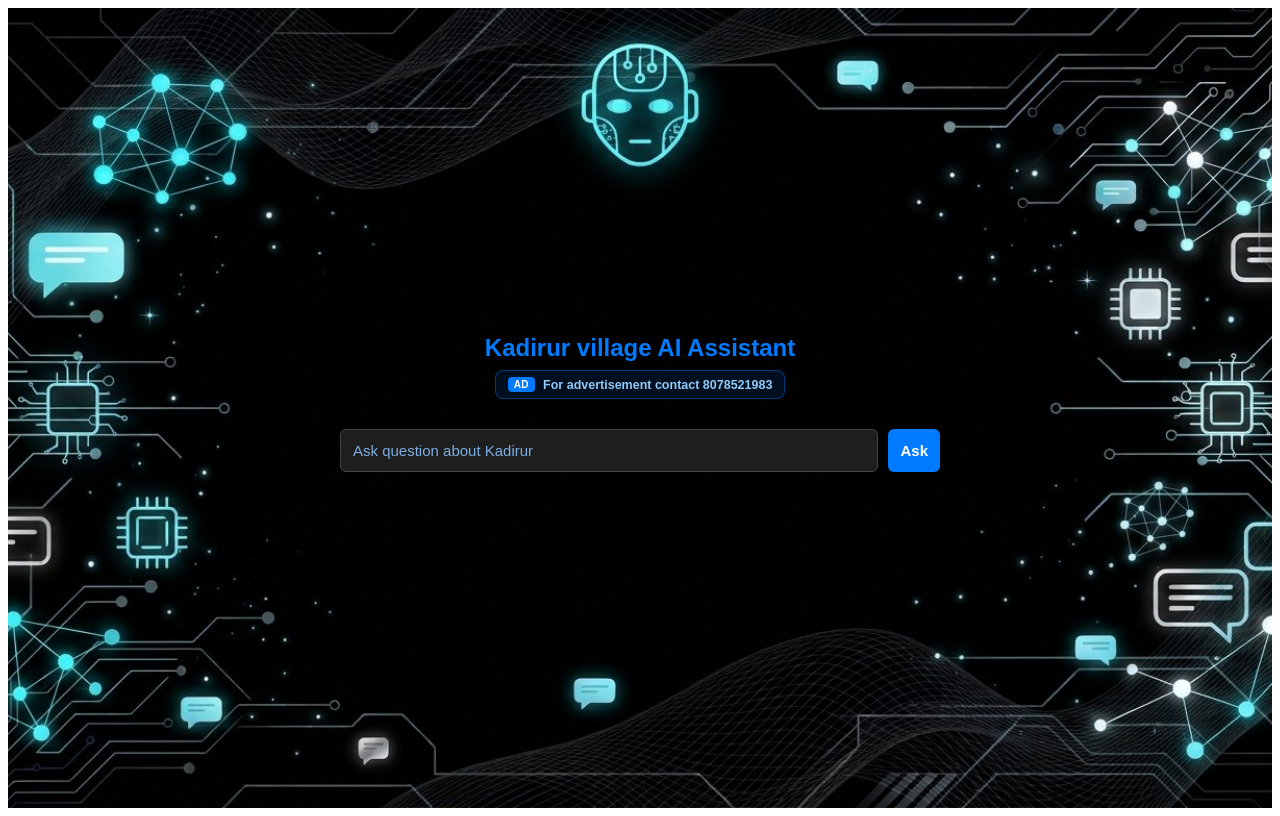
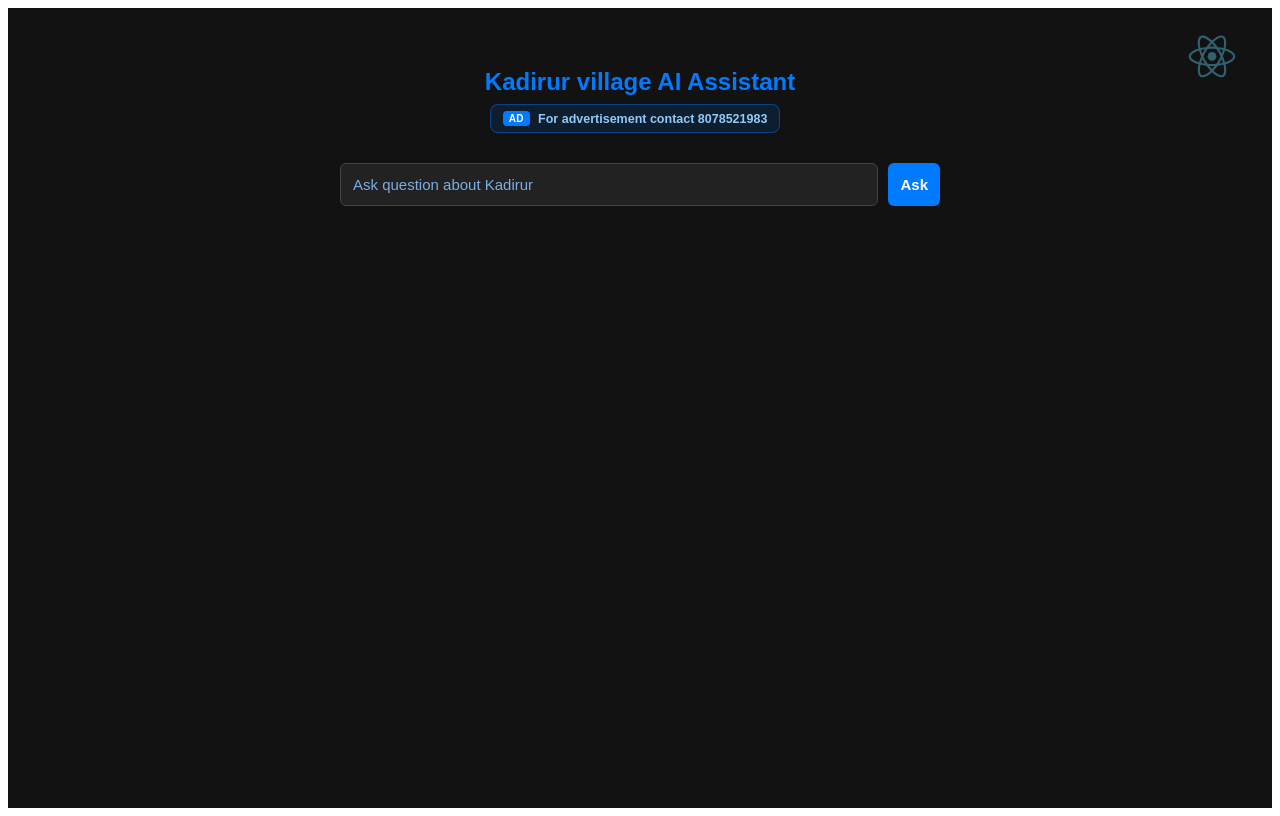
Before and after one commit to shyju2020-1983/testaigoogleapi, a React (Vite) app in the folder frontend/: page / in a window 1280 px wide. Built offline with nearby package versions, Linux system fonts and the light colour scheme.

Commit message:
jsx file updated with background

```diff
--- a/frontend/src/app.jsx
+++ b/frontend/src/app.jsx
@@ -1,7 +1,8 @@
 import React, { useState, useEffect, useRef } from 'react';
-import bgImage from './AI-Wall.jpg';
+import myImage  from './logo.svg';
+function App() {
 
-function App() {
+
   const [query, setQuery] = useState('');
   const [chatHistory, setChatHistory] = useState([]);
   const [loading, setLoading] = useState(false);
@@ -69,7 +70,7 @@ function App() {
     setErrorDetails(null);
 
     const ec2PublicIp = "13.233.119.28";
-    const targetUrl = `http://${ec2PublicIp}:8000/api/query`;;
+    const targetUrl = `http://${ec2PublicIp}:8000/api/query`;
 
     // Below code for local running
     // const targetUrl = 'http://localhost:8000/api/query';
@@ -107,7 +108,9 @@ function App() {
       setLoading(false);
     }
   };
+//background
 
+//
   const handleClearChat = () => {
     setChatHistory([]);
     setErrorDetails(null);
@@ -115,24 +118,8 @@ function App() {
   };
 
  return (
-    <div
-      style={{
-        backgroundColor: '#121212',
-        backgroundImage: `url(${bgImage})`,
-        backgroundSize: 'cover',
-        backgroundPosition: 'center',
-        backgroundRepeat: 'no-repeat',
-        backgroundAttachment: 'fixed',
-        minHeight: '100vh',
-        width: '100%',
-        display: 'flex',
-        flexDirection: 'column',
-        justifyContent: 'center',
-        alignItems: 'center',
-        padding: '20px',
-        boxSizing: 'border-box',
-      }}
-    >
+
+  <div style={{ position: 'relative', backgroundColor: '#121212', minHeight: '100vh', width: '100%', padding: '40px 0', boxSizing: 'border-box' }}>
     <style>{`
       .custom-chat-input::placeholder {
         color: #7caee3 !important;
@@ -140,25 +127,32 @@ function App() {
       }
     `}</style>
 
-      <div
+    <img
+  src={myImage}
+  alt=""
   style={{
-          width: '100%',
-          maxWidth: '600px',
-          margin: '0 auto',
-          padding: '20px',
-          fontFamily: 'sans-serif',
-          color: '#ffffff',
+    position: 'absolute',
+    top: '20px',
+    right: '20px',
+    width: '80px',
+    opacity: 0.4,
+    pointerEvents: 'none',
+    zIndex: 10,
   }}
-      >
+/>
+
+
+    <div style={{ maxWidth: '600px', margin: '0 auto', padding: '20px', fontFamily: 'sans-serif', color: '#ffffff' }}>
       <h2 style={{ margin: '0 0 8px 0', textAlign: 'center', color: '#007bff' }}>
         <b>Kadirur village AI Assistant</b>
       </h2>
 
-        {/* TOP ROTATING ADVERTISEMENT BANNER */}
+      {/* TOP ROTATING ADVERTISEMENT BANNER (SLIGHTLY LEFT, DIRECTLY BELOW TITLE) */}
       <div
         style={{
           display: 'flex',
           justifyContent: 'center',
+          paddingRight: '10px',
           marginBottom: '18px',
         }}
       >
@@ -191,6 +185,9 @@ function App() {
           </span>
         </div>
       </div>
+
+
+
 
         {/* CHAT DISPLAY LOG PANEL */}
         <div style={{ marginTop: '20px' }}>
@@ -255,7 +252,7 @@ function App() {
         </div>
 
         {/* PERSISTENT INPUT ROW */}
-        <form onSubmit={handleSubmit} style={{ display: 'flex', gap: '10px', marginTop: '20px', position: 'sticky', bottom: '20px', backgroundColor: 'transparent', padding: '10px 0' }}>
+        <form onSubmit={handleSubmit} style={{ display: 'flex', gap: '10px', marginTop: '20px', position: 'sticky', bottom: '20px', backgroundColor: '#121212', padding: '10px 0' }}>
           <input
             type="text"
             className="custom-chat-input"
@@ -265,8 +262,9 @@ function App() {
             disabled={loading}
             style={{
               flexGrow: 1,
-              padding: '12px',fontSize: '15px',
-backgroundColor: 'rgba(34, 34, 34, 0.9)',
+              padding: '12px',
+              fontSize: '15px',
+              backgroundColor: '#222',
               border: '1px solid #444',
               color: '#fff',
               borderRadius: '6px',
```
Also changed, not shown: 3 other files (tests, documents, lock files or other folders). Lines whose indentation alone changed are shown as unchanged.
